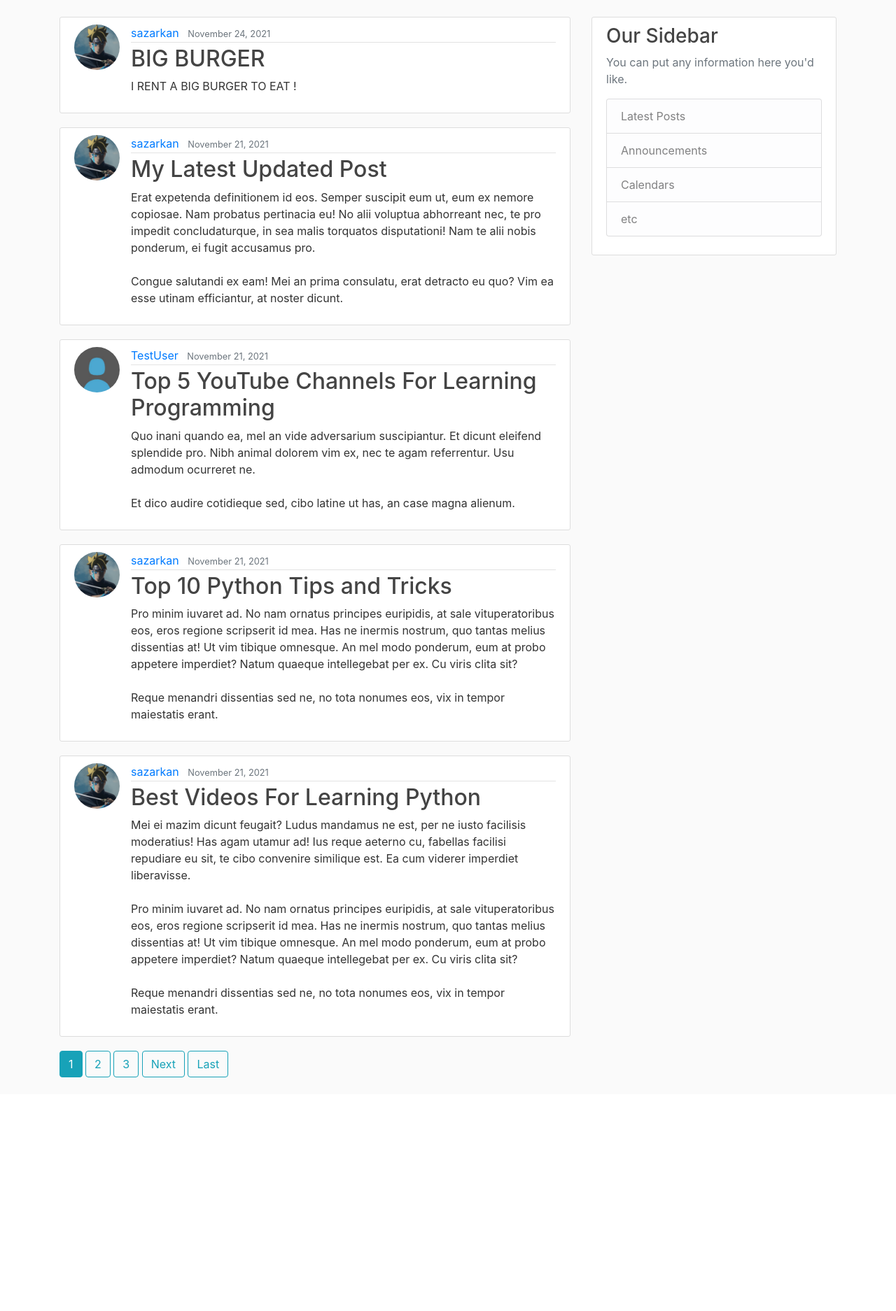
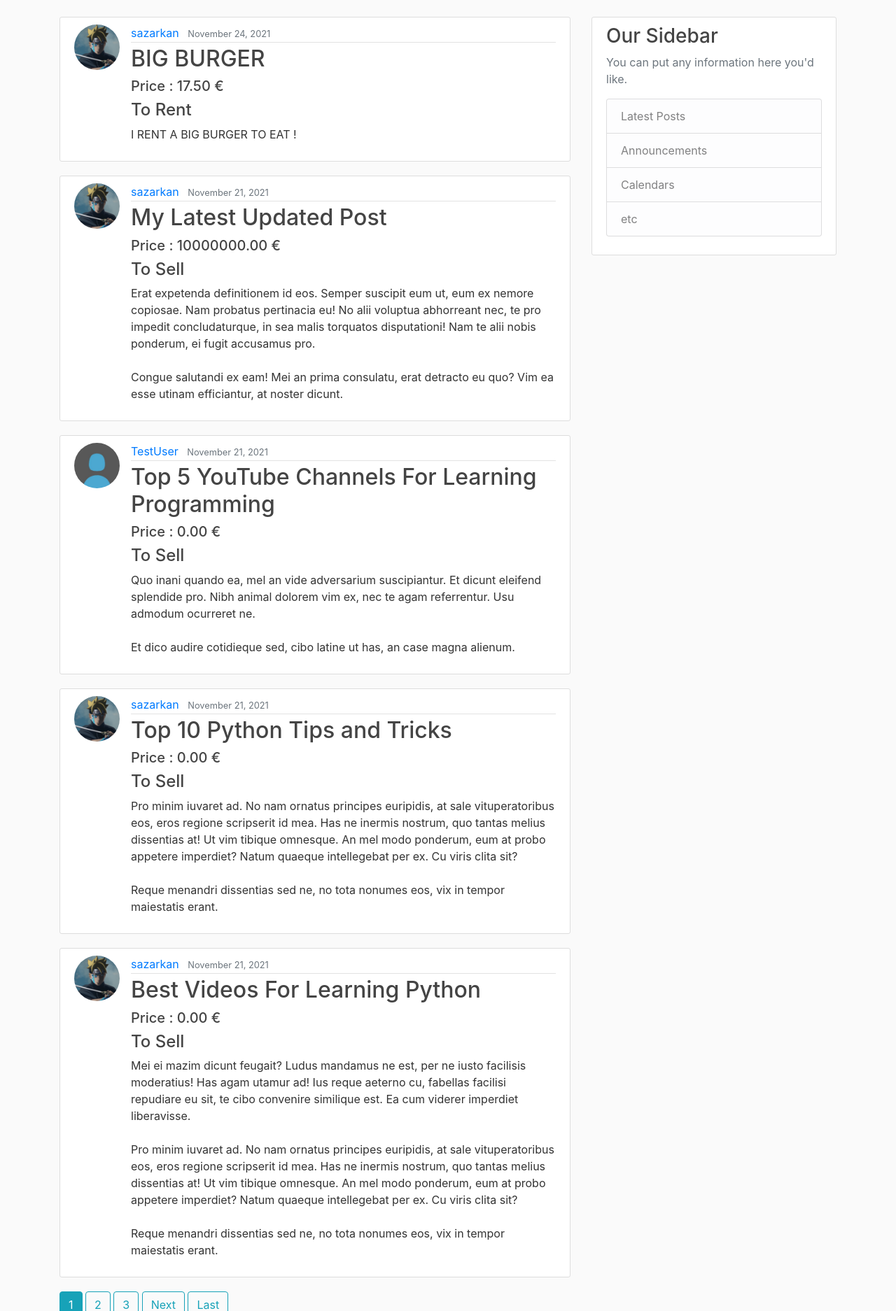
Before and after one commit to SanDiego1809/Projet-Web2, a Django app: page / in a window 1280 px wide. Shown: the part 56-1930 px from the top of the page at 70% size. Before the commit the page ends 1596 px from the top, so only its background shows below. Run offline with Django 3.2, Linux system fonts and the light colour scheme; data comes from the database, SQL or seed files in the repository; both versions use the stored data as it was after the commit; some libraries are stand-ins or nearby versions.

Commit message:
Projet Web V1.1

```diff
--- a/Projet/my_project/blog/models.py
+++ b/Projet/my_project/blog/models.py
@@ -3,9 +3,15 @@ from django.utils import timezone
 from django.contrib.auth.models import User
 from django.urls import reverse
 
-# Create your models here.
+SELLORRENT_CHOICES = (
+    ('S', 'To Sell'),
+    ('R', 'To Rent'),
+)
+
 class Post(models.Model): #creation d'un Post
-    title= models.CharField(max_length=100)
+    title = models.CharField(max_length=100)
+    price = models.DecimalField(default=0, max_digits= 15, decimal_places=2)
+    sell_rent = models.CharField(default= 'S', max_length=10, choices=SELLORRENT_CHOICES)
     content= models.TextField()
     date_posted= models.DateTimeField(default=timezone.now)
     author= models.ForeignKey(User, on_delete=models.CASCADE) #reférence à une autre classe (clé étrangère)
--- a/Projet/my_project/blog/templates/blog/home.html
+++ b/Projet/my_project/blog/templates/blog/home.html
@@ -8,13 +8,19 @@
         <article class="media content-section">
             <!-- show the profile picture of the authors next to the posts-->
             <img class="rounded-circle article-img" src="{{ post.author.profile.image.url }}">
+
             <div class="media-body">
+                {% if user.is_authenticated %} <!-- si l'utilisateur est connecté -->
+                <a class="text-right btn btn-success btn-sm mt-1 mb-1" href="#" >Add to Watchlist</a>
+                {% endif %}
                 <div class="article-metadata">
                     <a class="mr-2" href="{% url 'user-posts' post.author.username %}">{{ post.author }}</a>
                     <small class="text-muted">{{ post.date_posted|date:"F d, Y" }}</small>
                 </div>
                 <h2><a class="article-title" href="{% url 'post-detail' post.id %}">{{ post.title }}</a></h2>
                 <!-- post.id sert à identier la pk (voir urls.py -> urlpatterns) -->
+                <h5 class="article-content">Price : {{ post.price }} €</h5>
+                <h4 class="article-content">{{ post.get_sell_rent_display }}</h4>
                 <p class="article-content">{{ post.content }}</p>
             </div>
         </article>
--- a/Projet/my_project/blog/templates/blog/post_detail.html
+++ b/Projet/my_project/blog/templates/blog/post_detail.html
@@ -4,6 +4,9 @@
         <!-- show the profile picture of the aunthors next to the posts-->
         <img class="rounded-circle article-img" src="{{ object.author.profile.image.url }}">
         <div class="media-body">
+            {% if user.is_authenticated and object.author != user %} <!-- si l'utilisateur est connecté -->
+                <a class="text-right btn btn-success btn-sm mt-1 mb-1" href="#" >Add to Watchlist</a>
+            {% endif %}
             <div class="article-metadata">
                 <a class="mr-2" href="{% url 'user-posts' object.author.username %}">{{ object.author }}</a>
                 <small class="text-muted">{{ object.date_posted|date:"F d, Y" }}</small>
@@ -15,6 +18,8 @@
                 {% endif %}
             </div>
             <h2 class="article-title"> {{ object.title }}</h2>
+            <h5 class="article-content">Price : {{ object.price }} € </h5>
+            <h4 class="article-content">{{ object.get_sell_rent_display }}</h4>
             <p class="article-content">{{ object.content }}</p>
         </div>
 
--- a/Projet/my_project/blog/templates/blog/user_posts.html
+++ b/Projet/my_project/blog/templates/blog/user_posts.html
@@ -8,12 +8,17 @@
             <!-- show the profile picture of the aunthors next to the posts-->
             <img class="rounded-circle article-img" src="{{ post.author.profile.image.url }}">
             <div class="media-body">
+                {% if user.is_authenticated %} <!-- si l'utilisateur est connecté -->
+                    <a class="text-right btn btn-success btn-sm mt-1 mb-1" href="#" >Add to Watchlist</a>
+                {% endif %}
                 <div class="article-metadata">
                     <a class="mr-2" href="{% url 'user-posts' post.author.username %}">{{ post.author }}</a>
                     <small class="text-muted">{{ post.date_posted|date:"F d, Y" }}</small>
                 </div>
                 <h2><a class="article-title" href="{% url 'post-detail' post.id %}">{{ post.title }}</a></h2>
                 <!-- post.id sert à identier la pk (voir urls.py -> urlpatterns) -->
+                 <h5 class="article-content">Price : {{ post.price }} € </h5>
+                <h4 class="article-content">{{ post.get_sell_rent_display }}</h4>
                 <p class="article-content">{{ post.content }}</p>
             </div>
         </article>
--- a/Projet/my_project/blog/templates/blog/user_watchlist.html
+++ b/Projet/my_project/blog/templates/blog/user_watchlist.html
@@ -2,10 +2,6 @@
 
 {% block content %}
 
-<div class="content-section">
-        <fieldset class="form-group">
-            <legend class="border-bottom mb-4"> Watchlist</legend>
+<h2>{{ user }}'s watchlist</h2>
 
-        </fieldset>
-</div>
 {% endblock content %}
--- a/Projet/my_project/blog/urls.py
+++ b/Projet/my_project/blog/urls.py
@@ -6,8 +6,8 @@ from . import views # Le "." désigne le fichier courant
 # Liste de chemins qui a été importée
 urlpatterns = [
     path('', PostListView.as_view(), name='blog-home'), # localhost:8000/blog/
-    path('user/<str:username>', UserPostListView.as_view(), name='user-posts'),  # localhost:8000/blog/
-    path('user/watchlist', UserPostWatchlist.as_view(), name='user-watchlist'), #permet de consulter la watchlist
+    path('user/<str:username>/', UserPostListView.as_view(), name='user-posts'),  # localhost:8000/blog/
+    path('user/profile/watchlist', UserPostWatchlist.as_view(), name='user-watchlist'), #permet de consulter la watchlist
     path('post/<int:pk>/', PostDetailView.as_view(), name='post-detail'), #affiche les détails d'un post
     #pk = primary key --> exemple : post/1 = post avec l'id 1, le int: sert à dire que le pk est de type int afin d'éviter que qlq mette un string par exemple
     path('post/<int:pk>/update/', PostUpdateView.as_view(), name='post-update'), #modifier un post
--- a/Projet/my_project/blog/views.py
+++ b/Projet/my_project/blog/views.py
@@ -19,7 +19,6 @@ class UserPostWatchlist(ListView): #consulter les posts dans la watchlist
     model = Post
     template_name = 'blog/user_watchlist.html'
     context_object_name = 'posts'
-    ordering = ['-date_posted']  # permet d'afficher les posts du plus récent au plus ancien (grâce au '-' devant date_posted)
     paginate_by = 5  # nombre de posts qui vont être affichés sur une page
 
 
@@ -45,9 +44,10 @@ class UserPostListView(ListView): #affichage de tous les posts (home.html)
 class PostDetailView(DetailView): #quand on clique sur un post, le post va être afficher de manière bcp + détaillée
     model = Post
 
+
 class PostCreateView(LoginRequiredMixin, CreateView): #création d'un post
     model = Post
-    fields = ['title', 'content']
+    fields = ['title', 'sell_rent' ,'price', 'content']
 
     def form_valid(self, form):
         form.instance.author = self.request.user #auteur du poste = l'utilisateur actuellement connecté
@@ -55,7 +55,7 @@ class PostCreateView(LoginRequiredMixin, CreateView): #création d'un post
 
 class PostUpdateView(LoginRequiredMixin, UserPassesTestMixin, UpdateView):  # création d'un post
     model = Post
-    fields = ['title', 'content']
+    fields = ['title', 'sell_rent' ,'price','content']
 
     def form_valid(self, form):
         form.instance.author = self.request.user  # auteur du poste = l'utilisateur actuellement connecté
```
Also changed, not shown: Projet/my_project/blog/migrations/0002_post_price.py (added), Projet/my_project/blog/migrations/0003_post_sell_rent.py (added), Projet/my_project/db.sqlite3.
